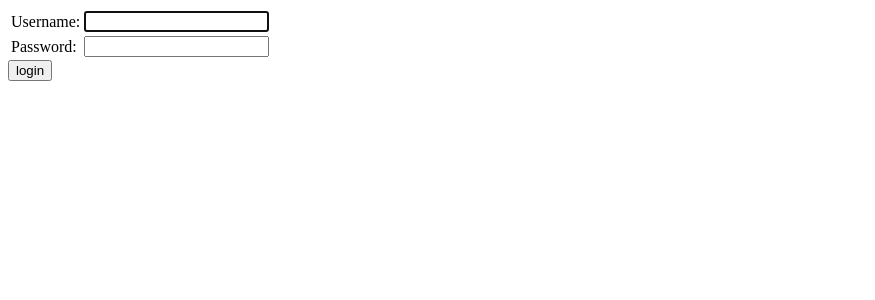
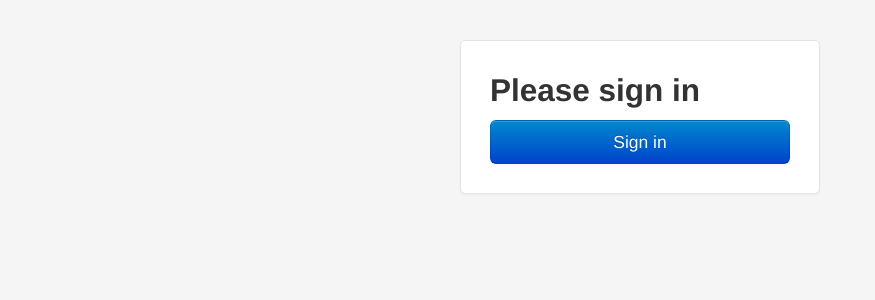
Before and after one commit to swrh/diffluens, a Django app: page /accounts/login/ in a window 1280 px wide. Shown: the top 300 px of the page, without its empty margins (0-875 px from the left). Run offline with Django 3.2, Linux system fonts and the light colour scheme; some libraries are stand-ins or nearby versions.

Commit message:
Implemented Bootstrap in login page.

```diff
--- a/diffluens/settings.py
+++ b/diffluens/settings.py
@@ -132,6 +132,8 @@
     # Uncomment the next line to enable admin documentation:
     # 'django.contrib.admindocs',
 
+    'bootstrap_toolkit',
+
     'timesheet',
 )
 
--- /dev/null
+++ b/diffluens/static/css/signin.css
@@ -0,0 +1,30 @@
+body {
+  padding-top: 40px;
+  padding-bottom: 40px;
+  background-color: #f5f5f5;
+}
+
+.form-signin {
+  max-width: 300px;
+  padding: 19px 29px 29px;
+  margin: 0 auto 20px;
+  background-color: #fff;
+  border: 1px solid #e5e5e5;
+  -webkit-border-radius: 5px;
+     -moz-border-radius: 5px;
+          border-radius: 5px;
+  -webkit-box-shadow: 0 1px 2px rgba(0,0,0,.05);
+     -moz-box-shadow: 0 1px 2px rgba(0,0,0,.05);
+          box-shadow: 0 1px 2px rgba(0,0,0,.05);
+}
+.form-signin .form-signin-heading,
+.form-signin .checkbox {
+  margin-bottom: 10px;
+}
+.form-signin input[type="text"],
+.form-signin input[type="password"] {
+  font-size: 16px;
+  height: auto;
+  margin-bottom: 15px;
+  padding: 7px 9px;
+}
--- a/requirements.txt
+++ b/requirements.txt
@@ -1,6 +1,7 @@
 Django==1.5.4
 argparse==1.2.1
 distribute==0.6.24
+django-bootstrap-toolkit==2.15.0
 python-dateutil==2.1
 six==1.4.1
 wsgiref==0.1.2
--- a/templates/base.html
+++ b/templates/base.html
@@ -1,10 +1,18 @@
+{% load staticfiles %}
 <!DOCTYPE html>
 <html>
 <head>
   <meta http-equiv="Content-Type" content="text/html; charset=utf-8" />
   <title>{% block title %}{% endblock %}</title>
+
+  <link rel="stylesheet" type="text/css" href="{% static "css/bootstrap.min.css" %}" />
+  <script type="text/javascript" src="{% static "js/jquery-1.9.1.min.js" %}"></script>
+  <script type="text/javascript" src="{% static "js/bootstrap.min.js" %}"></script>
 </head>
 <body>
   {% block content %}{% endblock %}
 </body>
 </html>
+
+<!-- vim:set ft=htmldjango et: -->
+<!-- vi:set sw=2 ts=2: -->
--- a/templates/registration/login.html
+++ b/templates/registration/login.html
@@ -1,26 +1,45 @@
 {% extends "base.html" %}
+
+{% load staticfiles %}
+{% load bootstrap_toolkit %}
 
 {% block content %}
 
-{% if form.errors %}
-<p>Your username and password didn't match. Please try again.</p>
-{% endif %}
+  <link rel="stylesheet" type="text/css" href="{% static "css/signin.css" %}" />
 
-<form method="post" action="{% url 'django.contrib.auth.views.login' %}">
-{% csrf_token %}
-<table>
-<tr>
-    <td>{{ form.username.label_tag }}</td>
-    <td>{{ form.username }}</td>
-</tr>
-<tr>
-    <td>{{ form.password.label_tag }}</td>
-    <td>{{ form.password }}</td>
-</tr>
-</table>
+  <div class="container">
+    <form action="{% url 'django.contrib.auth.views.login' %}" method="post" class="form-signin">
+      <h2 class="form-signin-heading">Please sign in</h2>
+      {% csrf_token %}
+      {% bootstrap_form form layout="vertical" inline_label="true" %}
+      <button class="btn btn-large btn-primary btn-block" type="submit">Sign in</button>
+      <input type="hidden" name="next" value="{{ next }}" />
+    </form>
+  </div>
 
-<input type="submit" value="login" />
-<input type="hidden" name="next" value="{{ next }}" />
-</form>
+  <script type="text/javascript">
+     (function() {
+      //
+      // Cosmetic stuff.
+      //
+
+      $('#id_username').attr({
+        placeholder: '{{ form.username.label }}',
+        class: 'input-block-level',
+        autofocus: 'autofocus',
+        });
+      $('label[for="id_username"]').remove();
+      $('#id_username').focus();
+
+      $('#id_password').attr({
+        placeholder: '{{ form.password.label }}',
+        class: 'input-block-level',
+        });
+      $('label[for="id_password"]').remove();
+     })();
+  </script>
 
 {% endblock %}
+
+<!-- vim:set ft=htmldjango et: -->
+<!-- vi:set sw=2 ts=2: -->
```
